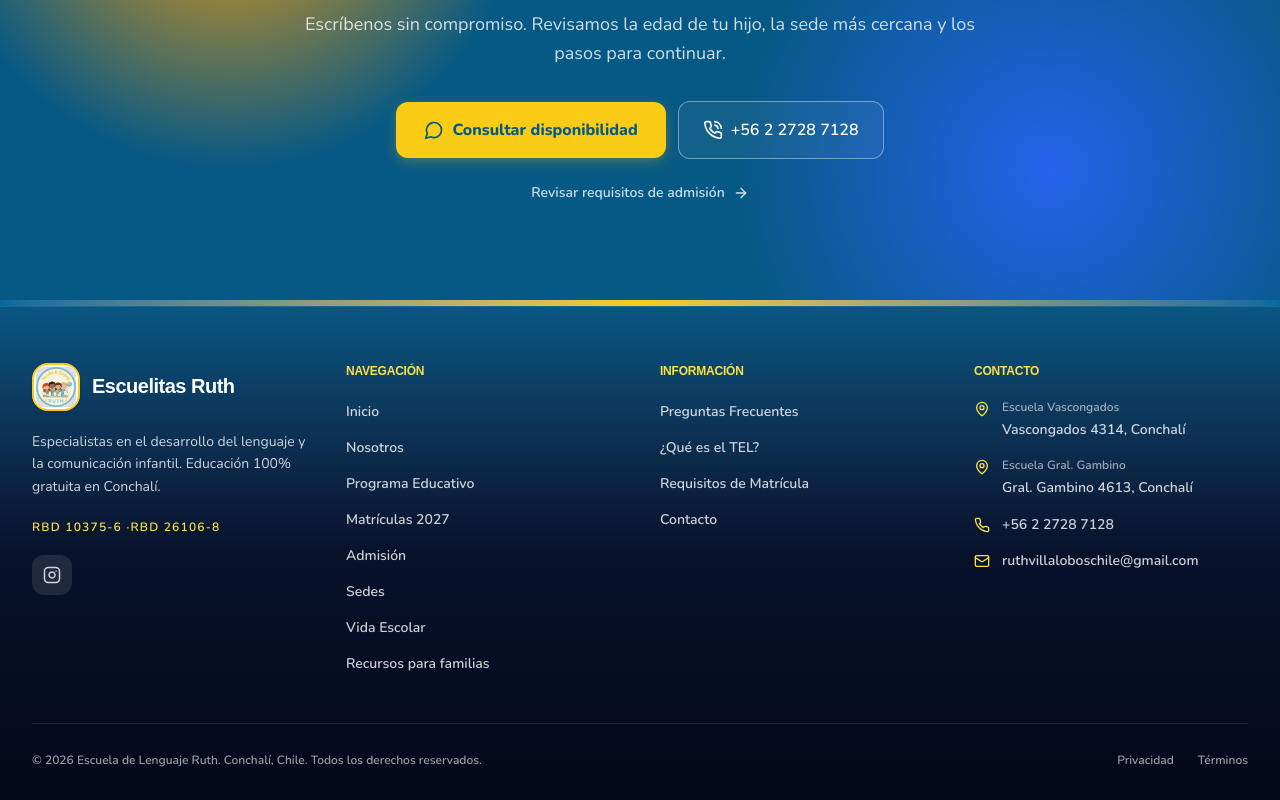
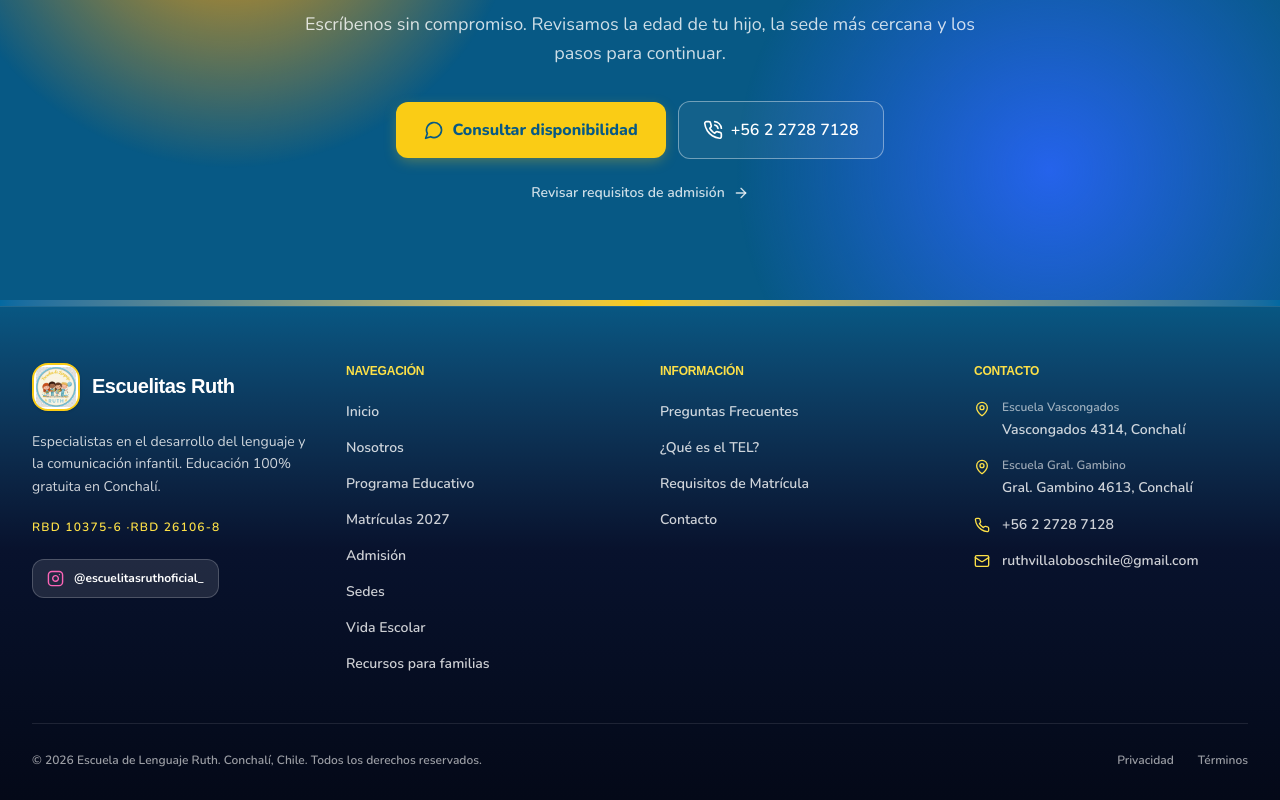
Before and after one commit to barvaro0411/escuelitas_ruth, a Next.js app: page / in a window 1280 px wide. Shown: the part 6441-7241 px from the top of the page. Built offline with nearby package versions, Linux system fonts and the light colour scheme; no server answers; a web font is replaced by a local one.

Commit message:
fix(social): mejorar boton y accesos a Instagram en Footer, Contacto y Header

```diff
--- a/src/components/layout/Footer.tsx
+++ b/src/components/layout/Footer.tsx
@@ -37,15 +37,18 @@
                   .map((addr) => `RBD ${addr.rbd}`)
                   .join(" ·")}
               </p>
+              <div className="pt-1">
                 <a
                   href={siteConfig.social.instagram}
                   target="_blank"
                   rel="noopener noreferrer"
-                aria-label="Visitar Instagram de Escuelitas Ruth"
-                className="inline-flex h-10 w-10 items-center justify-center rounded-xl bg-white/10 text-white/80 hover:bg-action hover:text-primary-dark transition-all"
+                  aria-label="Visitar perfil de Instagram de Escuelitas Ruth"
+                  className="inline-flex items-center gap-2.5 rounded-xl border border-white/20 bg-white/10 px-3.5 py-2.5 text-xs font-bold text-white transition-all hover:border-pink-400/60 hover:bg-gradient-to-r hover:from-purple-600/40 hover:via-pink-600/40 hover:to-amber-500/30 hover:text-white cursor-pointer active:scale-95 shadow-xs"
                 >
-                <Instagram size={18} />
+                  <Instagram size={17} className="text-pink-400 shrink-0" />
+                  <span>@escuelitasruthoficial_</span>
                 </a>
+              </div>
             </div>
 
             {/* Navegación */}
--- a/src/components/layout/Header.tsx
+++ b/src/components/layout/Header.tsx
@@ -4,8 +4,8 @@
 import Image from "next/image";
 import Link from "next/link";
 import { usePathname } from "next/navigation";
-import { Menu, MessageCircle, X } from "lucide-react";
-import { createWhatsAppUrl } from "@/lib/site";
+import { Instagram, Menu, MessageCircle, X } from "lucide-react";
+import { createWhatsAppUrl, siteConfig } from "@/lib/site";
 import FiestasPatriasBanner from "@/components/seasonal/FiestasPatriasBanner";
 import FiestasPatriasMode from "@/components/seasonal/FiestasPatriasMode";
 
@@ -208,6 +208,18 @@
             <MessageCircle size={20} aria-hidden="true" />
             Consultar disponibilidad por WhatsApp
           </a>
+
+          <a
+            href={siteConfig.social.instagram}
+            target="_blank"
+            rel="noopener noreferrer"
+            onClick={() => setMobileMenuOpen(false)}
+            aria-label="Instagram de Escuelitas Ruth"
+            className="mt-2 flex min-h-11 w-full items-center justify-center gap-2 rounded-xl border border-border bg-surface-sunk px-4 py-2.5 text-xs font-bold text-muted hover:border-pink-400 hover:text-pink-600 transition-colors"
+          >
+            <Instagram size={16} className="text-pink-600" />
+            <span>Síguenos en Instagram @escuelitasruthoficial_</span>
+          </a>
         </div>
       </div>
     </header>
--- a/src/components/sections/ContactoClient.tsx
+++ b/src/components/sections/ContactoClient.tsx
@@ -3,7 +3,7 @@
 import { useEffect, Suspense } from "react";
 import Link from "next/link";
 import { useForm, useWatch } from "react-hook-form";
-import { Clock, Mail, MapPin, MessageCircle, Phone, Send } from "lucide-react";
+import { Clock, Instagram, Mail, MapPin, MessageCircle, Phone, Send } from "lucide-react";
 import { toast } from "sonner";
 import { track } from "@vercel/analytics";
 import { useSearchParams } from "next/navigation";
@@ -207,6 +207,16 @@
                 >
                   <Mail className="h-5 w-5 text-primary" aria-hidden="true" />
                   {siteConfig.contact.email.label}
+                </a>
+                <a
+                  href={siteConfig.social.instagram}
+                  target="_blank"
+                  rel="noopener noreferrer"
+                  aria-label="Instagram oficial de Escuelitas Ruth"
+                  className="flex items-center gap-3 hover:text-pink-600 transition-colors"
+                >
+                  <Instagram className="h-5 w-5 text-pink-600" aria-hidden="true" />
+                  <span>Instagram: @escuelitasruthoficial_</span>
                 </a>
                 <p className="flex items-start gap-3">
                   <Clock
```
Lines whose indentation alone changed are shown as unchanged.
